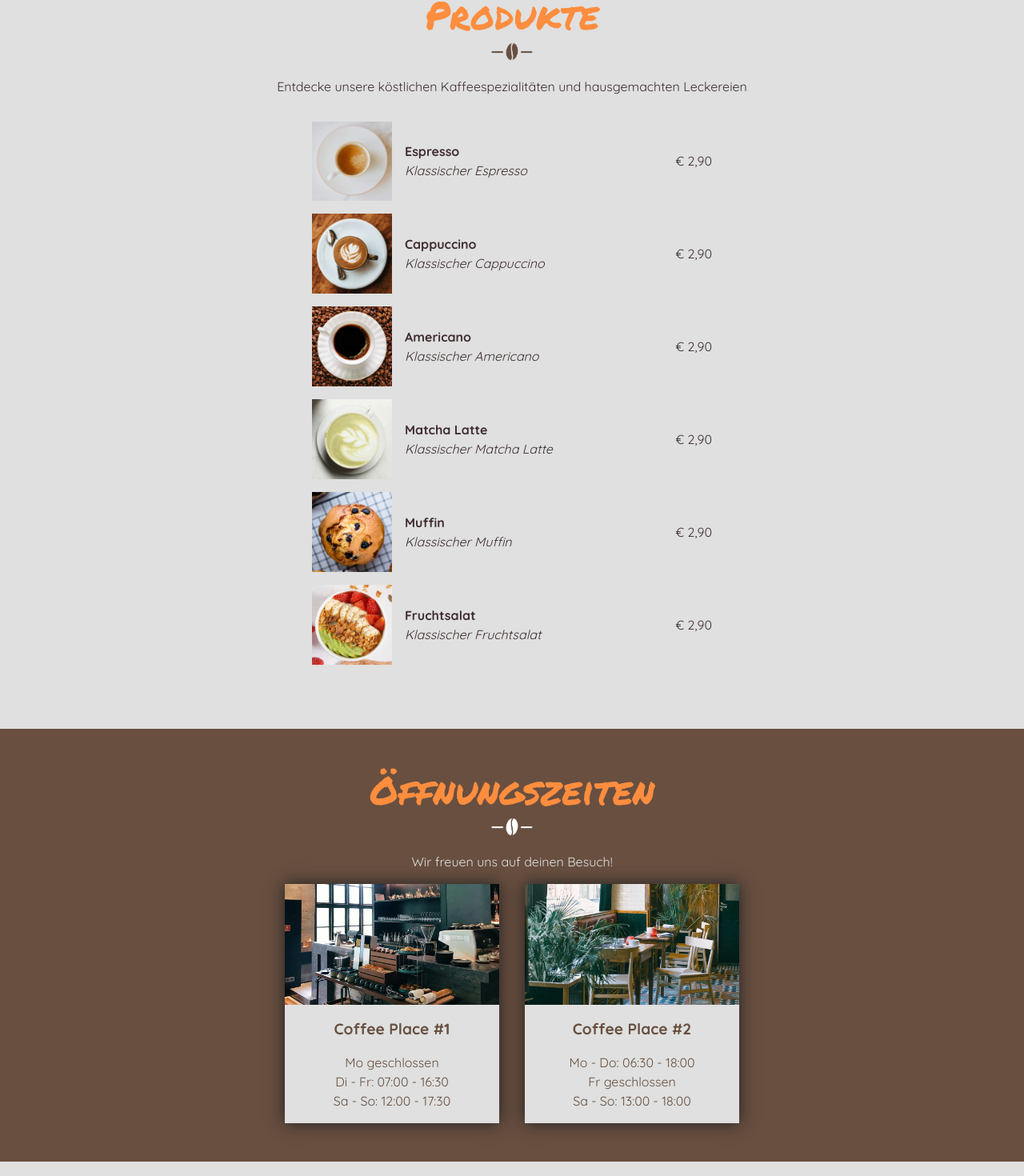
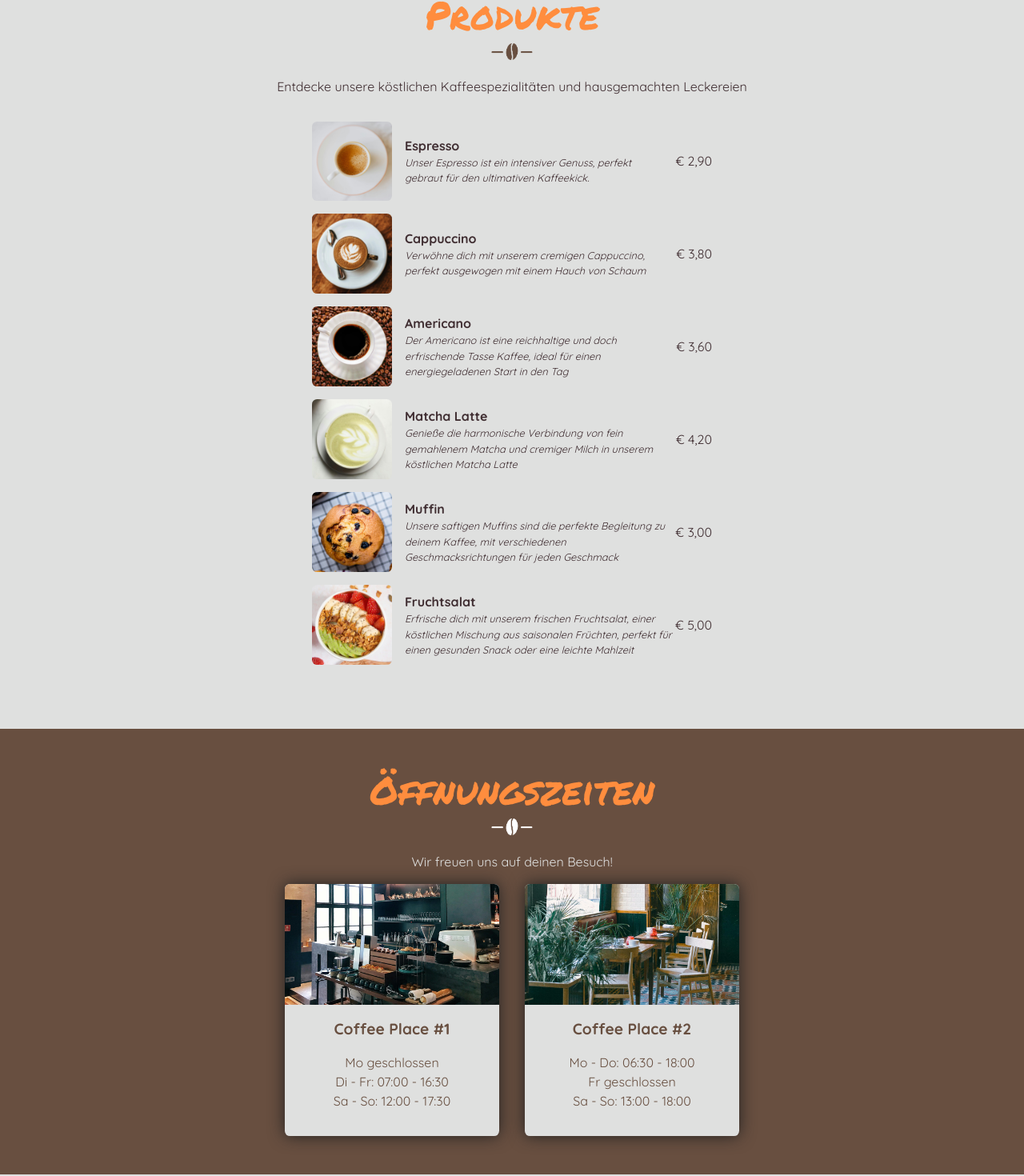
Before and after one commit to fontainm/coffeeplace, a React (Vite) app: page / in a window 1280 px wide. Shown: the part 607-2077 px from the top of the page at 80% size. Built offline with nearby package versions, Linux system fonts and the light colour scheme.

Commit message:
style openinghours

```diff
--- a/src/components/OpeningHours.jsx
+++ b/src/components/OpeningHours.jsx
@@ -7,6 +7,7 @@ const OpeningHours = () => {
       <h2>Öffnungszeiten</h2>
       <p>Wir freuen uns auf deinen Besuch!</p>
       <div className="openinghours__details">
+        <div className="openinghours__wrapper">
           <div className="openinghours__store">
             <img src={store1} alt="Store 1" className="openinghours__image" />
             <p className="openinghours__place">Coffee Place #1</p>
@@ -16,6 +17,8 @@ const OpeningHours = () => {
               <li>Sa - So: 12:00 - 17:30</li>
             </ul>
           </div>
+        </div>
+        <div className="openinghours__wrapper">
           <div className="openinghours__store">
             <img src={store2} alt="Store 2" className="openinghours__image" />
             <p className="openinghours__place">Coffee Place #2</p>
@@ -27,6 +30,7 @@ const OpeningHours = () => {
           </div>
         </div>
       </div>
+    </div>
   );
 };
 
--- a/src/data/products.json
+++ b/src/data/products.json
@@ -3,42 +3,42 @@
     "id": 0,
     "name": "Espresso",
     "image": "espresso.jpg",
-    "description": "Klassischer Espresso",
+    "description": "Unser Espresso ist ein intensiver Genuss, perfekt gebraut für den ultimativen Kaffeekick.",
     "price": 290
   },
   {
     "id": 1,
     "name": "Cappuccino",
     "image": "cappuccino.jpg",
-    "description": "Klassischer Cappuccino",
-    "price": 290
+    "description": "Verwöhne dich mit unserem cremigen Cappuccino, perfekt ausgewogen mit einem Hauch von Schaum",
+    "price": 380
   },
   {
     "id": 2,
     "name": "Americano",
     "image": "americano.jpg",
-    "description": "Klassischer Americano",
-    "price": 290
+    "description": "Der Americano ist eine reichhaltige und doch erfrischende Tasse Kaffee, ideal für einen energiegeladenen Start in den Tag",
+    "price": 360
   },
   {
     "id": 3,
     "name": "Matcha Latte",
     "image": "matcha.jpg",
-    "description": "Klassischer Matcha Latte",
-    "price": 290
+    "description": "Genieße die harmonische Verbindung von fein gemahlenem Matcha und cremiger Milch in unserem köstlichen Matcha Latte",
+    "price": 420
   },
   {
     "id": 4,
     "name": "Muffin",
     "image": "muffin.jpg",
-    "description": "Klassischer Muffin",
-    "price": 290
+    "description": "Unsere saftigen Muffins sind die perfekte Begleitung zu deinem Kaffee, mit verschiedenen Geschmacksrichtungen für jeden Geschmack",
+    "price": 300
   },
   {
     "id": 5,
     "name": "Fruchtsalat",
     "image": "fruitsalad.jpg",
-    "description": "Klassischer Fruchtsalat",
-    "price": 290
+    "description": "Erfrische dich mit unserem frischen Fruchtsalat, einer köstlichen Mischung aus saisonalen Früchten, perfekt für einen gesunden Snack oder eine leichte Mahlzeit",
+    "price": 500
   }
 ]
--- a/src/styles/openinghours.scss
+++ b/src/styles/openinghours.scss
@@ -1,16 +1,22 @@
 .openinghours {
   &__details {
     display: flex;
+    flex-wrap: wrap;
     justify-content: space-between;
     max-width: 600px;
     margin: auto;
   }
 
+  &__wrapper {
+    width: 50%;
+  }
+
   &__store {
     background: $color-secondary;
-    width: 300px;
+    box-shadow: 0px 0px 20px #222;
     margin: 0 1rem;
-    box-shadow: 0px 0px 20px #222;
+    border-radius: 0.4rem;
+    overflow: hidden;
     cursor: pointer;
     transition: all 0.3s ease;
 
@@ -35,6 +41,14 @@
 
   ul {
     list-style-type: none;
-    padding: 0;
+    padding: 0 0 1rem 0;
   }
 }
+
+@media screen and (max-width: 768px) {
+  .openinghours {
+    &__wrapper {
+      width: 100%;
+    }
+  }
+}
--- a/src/styles/products.scss
+++ b/src/styles/products.scss
@@ -13,6 +13,7 @@
   &__image {
     width: 100px;
     margin-right: 1rem;
+    border-radius: 0.4rem;
   }
 
   &__text {
@@ -25,9 +26,12 @@
 
   &__description {
     font-style: italic;
+    font-size: 0.8rem;
   }
 
   &__price {
     margin-left: auto;
+    text-align: right;
+    width: 140px;
   }
 }
```
Lines whose indentation alone changed are shown as unchanged.
